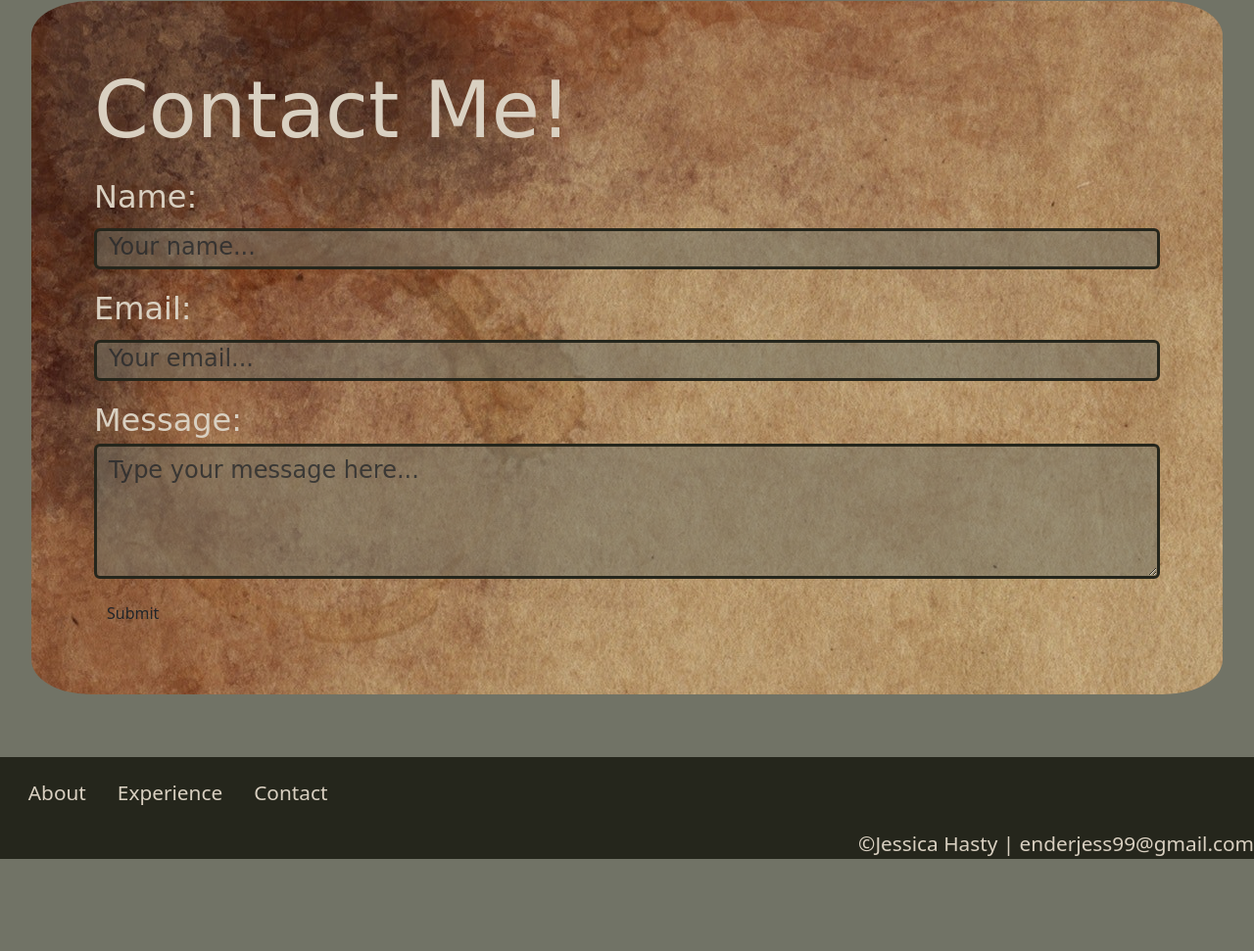
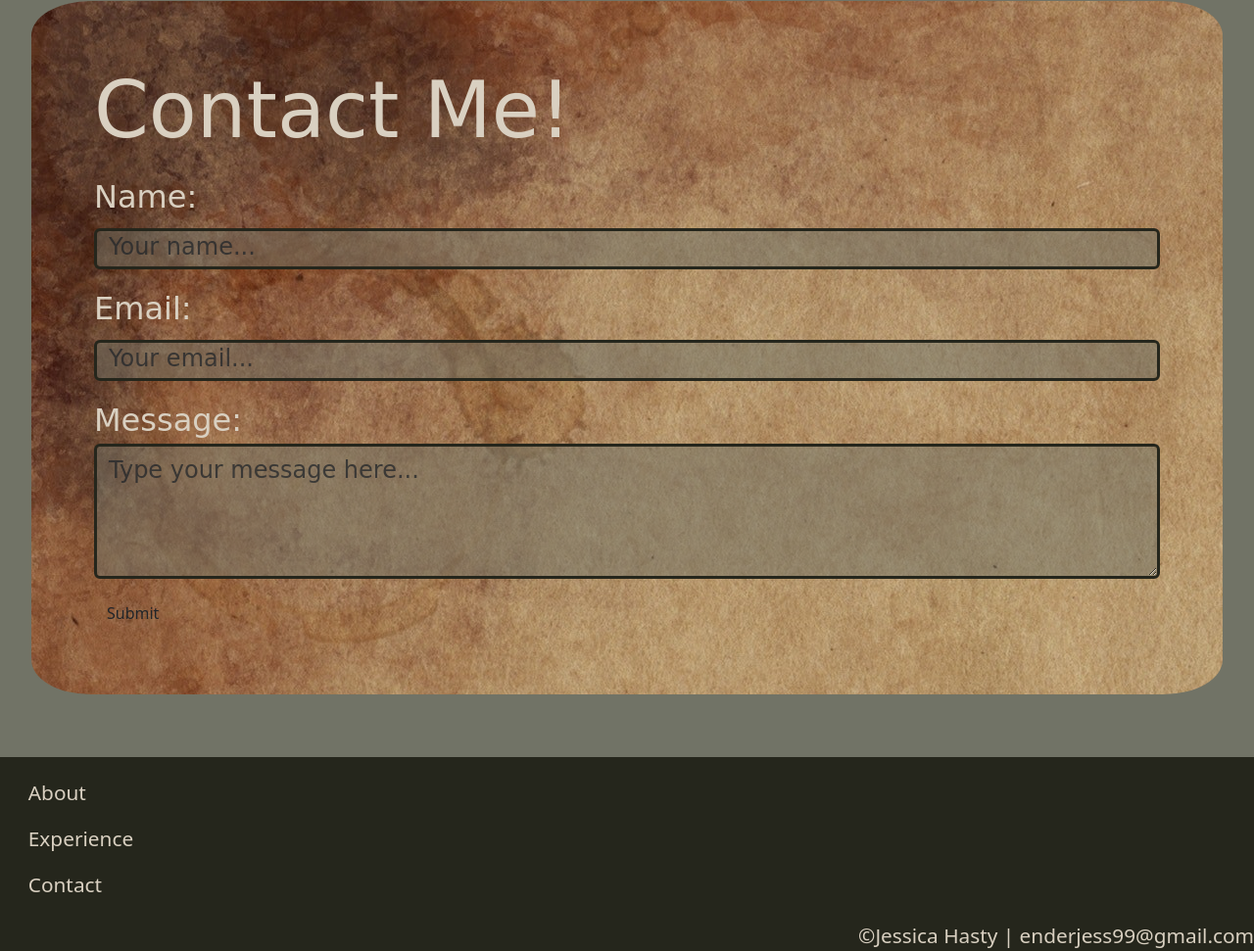
Before and after one commit to EnderJess99/portfolio, a plain HTML site: page contact.html in a window 1280 px wide. Shown: the part 136-1107 px from the top of the page at 98% size. Before the commit the page ends 1013 px from the top, so only its background shows below. Drawn offline with nearby package versions, Linux system fonts and the light colour scheme; a web font is replaced by a local one.

Commit message:
fixed footer for exp page

```diff
--- a/contact.html
+++ b/contact.html
@@ -38,6 +38,10 @@
         background-color: rgba(113, 115, 102, 0.5);
         color: #25261C;
         border: 3px solid #25261C;
+    }
+    footer {
+        bottom:0;
+        width: 100%;
     }
     @media screen
     and (min-device-width: 300px)
@@ -81,7 +85,7 @@
     </form>
 
     <footer>
-        <ul class="nav justify-content-start" style="background-color: #25261C; padding:1%;">
+        <ul class="nav justify-content-start" style=" display: block;background-color: #25261C; padding:1%;">
             <li class="nav-item" ><a class="nav-link" style="color:#D9D0C1; font-size: 1.3em;" href="index.html">About</a></li>
             <li class="nav-item"><a class="nav-link" style="color:#D9D0C1; font-size: 1.3em;" href="projects.html">Experience</a></li>
             <li class="nav-item"><a class="nav-link" style="color:#D9D0C1; font-size: 1.3em;" href="contact.html">Contact</a></li>
```
